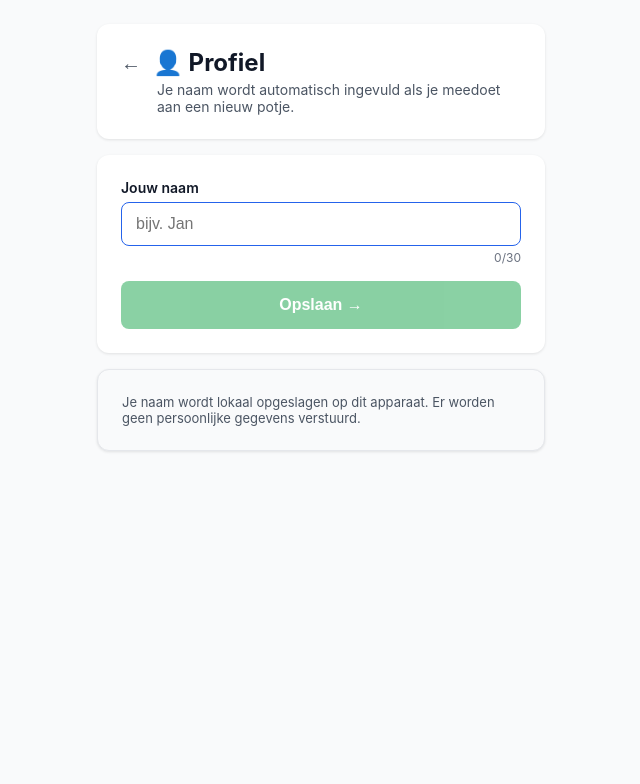
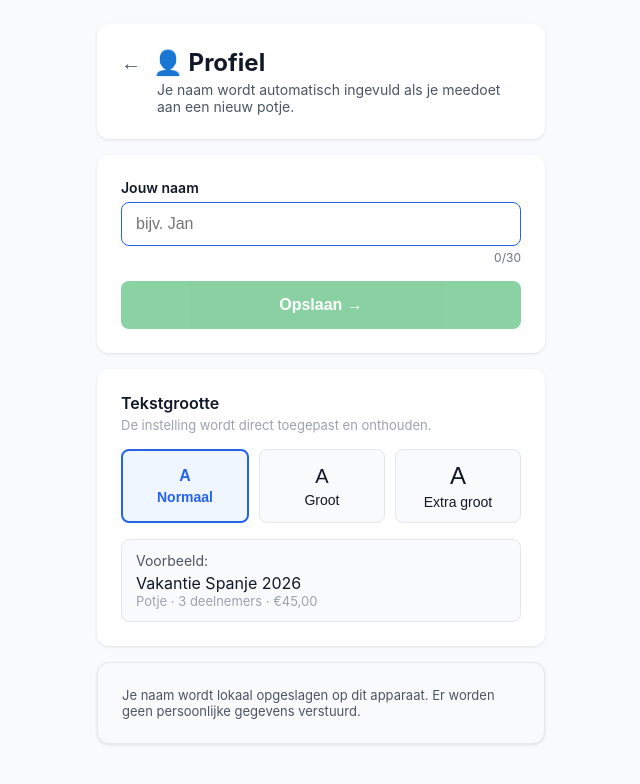
Before and after one commit to Digipot2027/digipot, a React (Vite) app: page /instellingen/profiel in a window 1280 px wide. Shown: the top 784 px of the page, without its empty margins (319-959 px from the left). Built offline with nearby package versions, Linux system fonts and the light colour scheme; no server answers.

Commit message:
UX/A11y: native share, tekstgrootte schaling rem, DeelKnop component

```diff
--- /dev/null
+++ b/src/components/DeelKnop.jsx
@@ -0,0 +1,54 @@
+import { useState } from 'react'
+import { deelLink } from '../utils/deelLink'
+
+/**
+ * DeelKnop — één klik/tap om de huidige pagina te delen.
+ *
+ * - Mobiel: native share sheet (iOS/Android)
+ * - Desktop: kopieert URL naar klembord + visuele feedback
+ * - Werkt als primaire of secundaire knop via `variant` prop
+ */
+function DeelKnop({ potjeNaam, variant = 'secundair', style = {} }) {
+  const [status, setStatus] = useState('idle') // 'idle' | 'gekopieerd' | 'fout'
+
+  async function handleDelen() {
+    await deelLink(
+      potjeNaam,
+      (type) => {
+        if (type === 'kopie') {
+          setStatus('gekopieerd')
+          setTimeout(() => setStatus('idle'), 2500)
+        }
+        // Bij native share: geen toast, OS geeft feedback
+      },
+      () => {
+        setStatus('fout')
+        setTimeout(() => setStatus('idle'), 3000)
+      }
+    )
+  }
+
+  const label = status === 'gekopieerd'
+    ? '✅ Link gekopieerd!'
+    : status === 'fout'
+    ? '⚠️ Kopiëren mislukt'
+    : '🔗 Deel potje'
+
+  return (
+    <button
+      className={`knop knop-${variant}`}
+      style={{ ...style }}
+      onClick={handleDelen}
+      aria-live="polite"
+      aria-label={
+        status === 'gekopieerd'
+          ? 'Link gekopieerd naar klembord'
+          : 'Deel dit potje met anderen'
+      }
+    >
+      {label}
+    </button>
+  )
+}
+
+export default DeelKnop
--- a/src/main.jsx
+++ b/src/main.jsx
@@ -4,6 +4,10 @@ import { BrowserRouter } from 'react-router-dom'
 import * as Sentry from '@sentry/react'
 import App from './App.jsx'
 import './index.css'
+
+// Tekstgrootte herstellen uit localStorage bij opstarten (WCAG 1.4.4)
+const tekstgrootte = localStorage.getItem('digipot_tekstgrootte') || 'normaal'
+document.documentElement.setAttribute('data-tekstgrootte', tekstgrootte)
 
 Sentry.init({
   dsn: import.meta.env.VITE_SENTRY_DSN,
--- a/src/pages/PaginaOverzicht.jsx
+++ b/src/pages/PaginaOverzicht.jsx
@@ -3,6 +3,7 @@ import { useNavigate } from 'react-router-dom'
 import { berekenSaldi } from '../utils/berekenSaldi'
 import { formatBedrag } from '../utils/formatBedrag'
 import DeelnemerDetailSheet from '../components/DeelnemerDetailSheet.jsx'
+import DeelKnop from '../components/DeelKnop.jsx'
 
 function PaginaOverzicht({ potje, deelnemers, transacties, deelnemer: ikzelf, onStorten, onBetalen, onSluiten, onAfmelden, afmeldenLaden }) {
   const navigate = useNavigate()
@@ -60,14 +61,12 @@ function PaginaOverzicht({ potje, deelnemers, transacties, deelnemer: ikzelf, on
             )}
           </div>
 
-          {/* Link kopiëren */}
-          <button
-            className="knop knop-secundair"
+          {/* Deel potje */}
+          <DeelKnop
+            potjeNaam={potje?.naam}
+            variant="secundair"
             style={{ marginTop: 10, fontSize: 14, padding: '8px 14px', width: 'auto' }}
-            onClick={() => navigator.clipboard.writeText(window.location.href)}
-          >
-            🔗 Link kopiëren
-          </button>
+          />
         </div>
 
         {/* Deelnemers — klikbaar */}
--- a/src/pages/PaginaProfiel.jsx
+++ b/src/pages/PaginaProfiel.jsx
@@ -2,15 +2,30 @@ import { useState } from 'react'
 import { useNavigate } from 'react-router-dom'
 
 const PROFIEL_NAAM_KEY = 'digipot_profiel_naam'
+const TEKSTGROOTTE_KEY = 'digipot_tekstgrootte'
 const MAX_NAAM = 30
+
+const TEKSTGROOTTES = [
+  { waarde: 'normaal', label: 'Normaal', voorbeeld: '16px' },
+  { waarde: 'groot', label: 'Groot', voorbeeld: '19px' },
+  { waarde: 'extra-groot', label: 'Extra groot', voorbeeld: '22px' },
+]
 
 function PaginaProfiel() {
   const navigate = useNavigate()
   const opgeslagenNaam = localStorage.getItem(PROFIEL_NAAM_KEY) || ''
+  const opgeslagenTekstgrootte = localStorage.getItem(TEKSTGROOTTE_KEY) || 'normaal'
 
   const [naam, setNaam] = useState(opgeslagenNaam)
+  const [tekstgrootte, setTekstgrootte] = useState(opgeslagenTekstgrootte)
   const [opgeslagen, setOpgeslagen] = useState(false)
   const [fout, setFout] = useState('')
+
+  function handleTekstgrootte(waarde) {
+    setTekstgrootte(waarde)
+    localStorage.setItem(TEKSTGROOTTE_KEY, waarde)
+    document.documentElement.setAttribute('data-tekstgrootte', waarde)
+  }
 
   function handleOpslaan(e) {
     e.preventDefault()
@@ -50,7 +65,7 @@ function PaginaProfiel() {
         <div style={{ display: 'flex', alignItems: 'center', gap: 12, marginBottom: 4 }}>
           <button
             onClick={() => navigate('/instellingen')}
-            style={{ background: 'none', border: 'none', fontSize: 20, cursor: 'pointer', color: 'var(--grijs-600)', padding: '4px 0', lineHeight: 1 }}
+            style={{ background: 'none', border: 'none', fontSize: '1.25rem', cursor: 'pointer', color: 'var(--grijs-600)', padding: '4px 0', lineHeight: 1 }}
             aria-label="Terug naar instellingen"
           >
             ←
@@ -92,16 +107,63 @@ function PaginaProfiel() {
         </form>
       </div>
 
-      {/* Naam verwijderen — alleen tonen als er een naam is opgeslagen */}
+      {/* Tekstgrootte */}
+      <div className="kaart">
+        <h2 style={{ fontSize: '1rem', fontWeight: 600, marginBottom: 4 }}>Tekstgrootte</h2>
+        <p style={{ fontSize: '0.8125rem', color: 'var(--grijs-400)', marginBottom: 16 }}>
+          De instelling wordt direct toegepast en onthouden.
+        </p>
+        <div
+          role="radiogroup"
+          aria-label="Tekstgrootte kiezen"
+          style={{ display: 'flex', gap: 10 }}
+        >
+          {TEKSTGROOTTES.map(({ waarde, label }) => {
+            const actief = tekstgrootte === waarde
+            return (
+              <button
+                key={waarde}
+                role="radio"
+                aria-checked={actief}
+                onClick={() => handleTekstgrootte(waarde)}
+                style={{
+                  flex: 1,
+                  padding: '12px 8px',
+                  borderRadius: 8,
+                  border: actief ? '2px solid var(--blauw)' : '1.5px solid var(--grijs-200)',
+                  background: actief ? '#eff6ff' : 'var(--grijs-50)',
+                  color: actief ? 'var(--blauw)' : 'var(--grijs-900)',
+                  fontWeight: actief ? 700 : 400,
+                  cursor: 'pointer',
+                  fontSize: '0.875rem',
+                  textAlign: 'center',
+                  transition: 'all 0.15s',
+                }}
+              >
+                <div style={{ fontSize: waarde === 'normaal' ? '1rem' : waarde === 'groot' ? '1.25rem' : '1.5rem', marginBottom: 4 }}>A</div>
+                <div>{label}</div>
+              </button>
+            )
+          })}
+        </div>
+
+        {/* Live voorbeeld */}
+        <div style={{ marginTop: 16, padding: '12px 14px', background: 'var(--grijs-50)', borderRadius: 8, border: '1px solid var(--grijs-200)' }}>
+          <p style={{ fontSize: '0.875rem', color: 'var(--grijs-600)', marginBottom: 4 }}>Voorbeeld:</p>
+          <p style={{ fontSize: '1rem' }}>Vakantie Spanje 2026</p>
+          <p style={{ fontSize: '0.8125rem', color: 'var(--grijs-400)' }}>Potje · 3 deelnemers · €45,00</p>
+        </div>
+      </div>
+
+      {/* Naam verwijderen */}
       {opgeslagenNaam && (
         <div className="kaart" style={{ background: 'var(--grijs-50)', border: '1px solid var(--grijs-200)' }}>
-          <p style={{ fontSize: 13, color: 'var(--grijs-600)', marginBottom: 12 }}>
+          <p style={{ fontSize: '0.8125rem', color: 'var(--grijs-600)', marginBottom: 12 }}>
             Je naam wordt lokaal opgeslagen op dit apparaat. Er worden geen persoonlijke gegevens verstuurd.
           </p>
           <button
             type="button"
             className="knop knop-secundair"
-            style={{ fontSize: 14 }}
             onClick={handleVerwijderen}
           >
             🗑 Naam verwijderen
@@ -109,10 +171,9 @@ function PaginaProfiel() {
         </div>
       )}
 
-      {/* Uitleg als er nog geen naam is */}
       {!opgeslagenNaam && (
         <div className="kaart" style={{ background: 'var(--grijs-50)', border: '1px solid var(--grijs-200)' }}>
-          <p style={{ fontSize: 13, color: 'var(--grijs-600)' }}>
+          <p style={{ fontSize: '0.8125rem', color: 'var(--grijs-600)' }}>
             Je naam wordt lokaal opgeslagen op dit apparaat. Er worden geen persoonlijke gegevens verstuurd.
           </p>
         </div>
--- /dev/null
+++ b/src/utils/deelLink.js
@@ -0,0 +1,54 @@
+/**
+ * Deelt de huidige URL via native share (mobiel) of kopieert naar klembord (desktop).
+ *
+ * @param {string} potjeNaam - Naam van het potje, voor native share tekst
+ * @param {function} onSucces - Callback na succesvol delen/kopiëren
+ * @param {function} onFout - Callback bij fout
+ */
+export async function deelLink(potjeNaam, onSucces, onFout) {
+  const url = window.location.href
+
+  // Native share — beschikbaar op mobiel (iOS Safari, Android Chrome)
+  if (navigator.share) {
+    try {
+      await navigator.share({
+        title: `Digipot — ${potjeNaam}`,
+        text: `Doe mee aan het potje "${potjeNaam}"`,
+        url,
+      })
+      onSucces?.('native') // native share heeft eigen feedback, geen toast nodig
+    } catch (e) {
+      // Gebruiker annuleerde share — geen fout
+      if (e.name !== 'AbortError') {
+        // Native share mislukt → val terug op kopiëren
+        await kopieerNaarKlembord(url, onSucces, onFout)
+      }
+    }
+    return
+  }
+
+  // Fallback: kopieer naar klembord
+  await kopieerNaarKlembord(url, onSucces, onFout)
+}
+
+async function kopieerNaarKlembord(url, onSucces, onFout) {
+  try {
+    await navigator.clipboard.writeText(url)
+    onSucces?.('kopie')
+  } catch {
+    // Clipboard API niet beschikbaar (bijv. HTTP) → execCommand fallback
+    try {
+      const el = document.createElement('textarea')
+      el.value = url
+      el.style.position = 'fixed'
+      el.style.opacity = '0'
+      document.body.appendChild(el)
+      el.select()
+      document.execCommand('copy')
+      document.body.removeChild(el)
+      onSucces?.('kopie')
+    } catch {
+      onFout?.()
+    }
+  }
+}
```
Also changed, not shown: src/index.css (+27 -18 lines), 1 other file (tests, documents, lock files or other folders).
